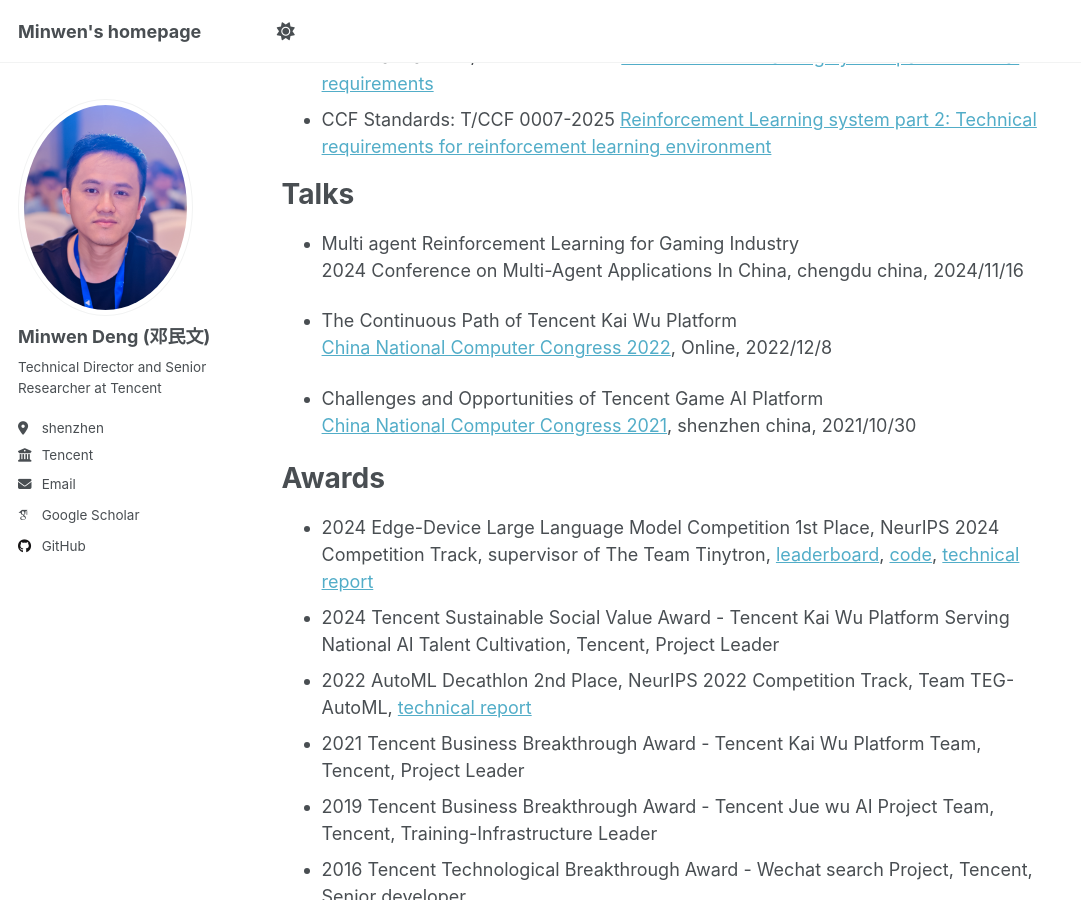
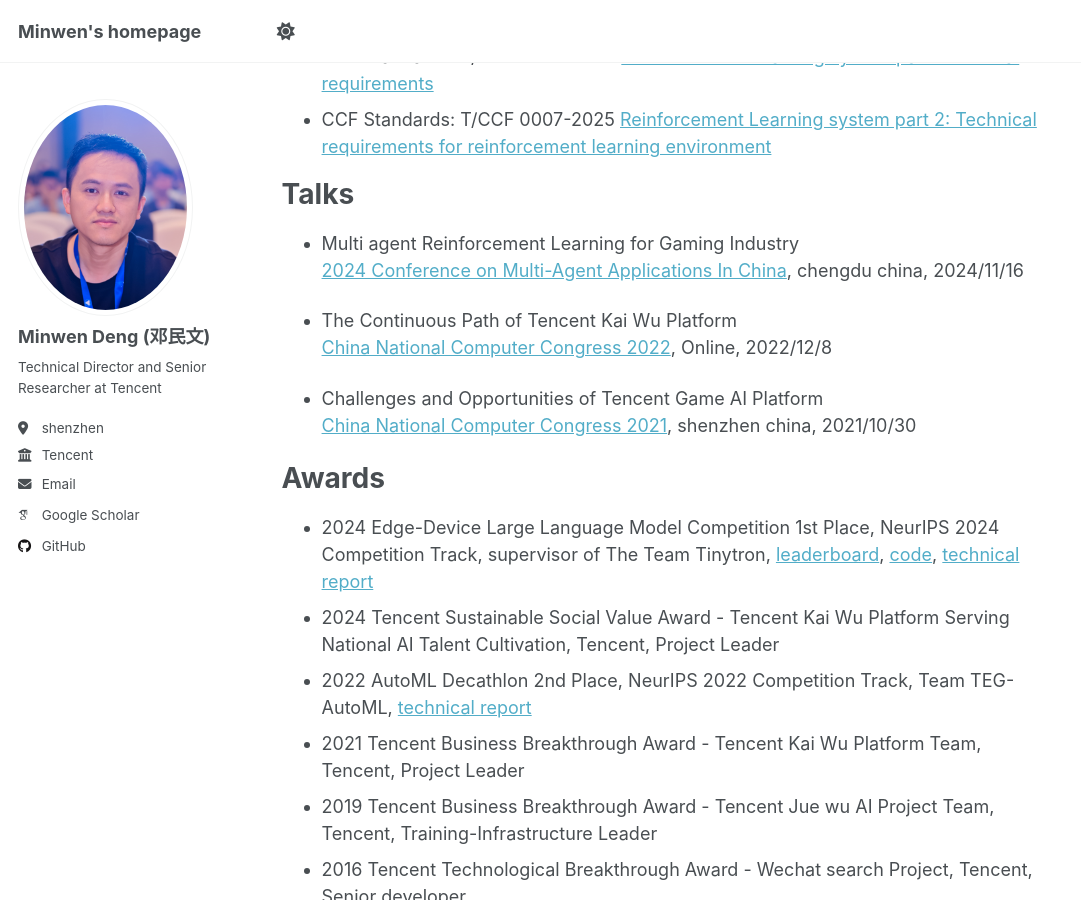
Before and after one commit to dengminwen/dengminwen.github.io, a Jekyll site: the page built from _pages/about.md, in a window 1280 px wide and 900 px high, scrolled down 722 px. Shown: the whole window, without its empty margins (0-1081 px from the left). Built offline with Jekyll 4.4.1, drawn with Linux system fonts in a browser that asks for light colours; some web fonts are replaced; a script that is not in the unit is left out; part of the change alters nothing that is shown.

```diff
--- a/_pages/about.md
+++ b/_pages/about.md
@@ -28,7 +28,7 @@ Publications
 Talks
 ======
 - Multi agent Reinforcement Learning for Gaming Industry <br>
-2024 Conference on Multi-Agent Applications In China, chengdu china, 2024/11/16
+[2024 Conference on Multi-Agent Applications In China](https://conf.ccf.org.cn/web/html7/detail.html?channelId=8a9e362c92af20c70192c18385130135&CmsId=f8778f21c80a4c058ae33a429dfdf438&globalId=m1297962559776886784172949998922), chengdu china, 2024/11/16
 
 - The Continuous Path of Tencent Kai Wu Platform <br>
 [China National Computer Congress 2022](https://mp.weixin.qq.com/s?__biz=MjM5MTY5ODE4OQ==&mid=2651536047&idx=5&sn=0ae3273cf78ed99bf9c31b0a126a5de8&poc_token=HEcjE2mj20_u_PmPudrPFJWBvZywdQXS3vNiOn7q), Online, 2022/12/8
```
